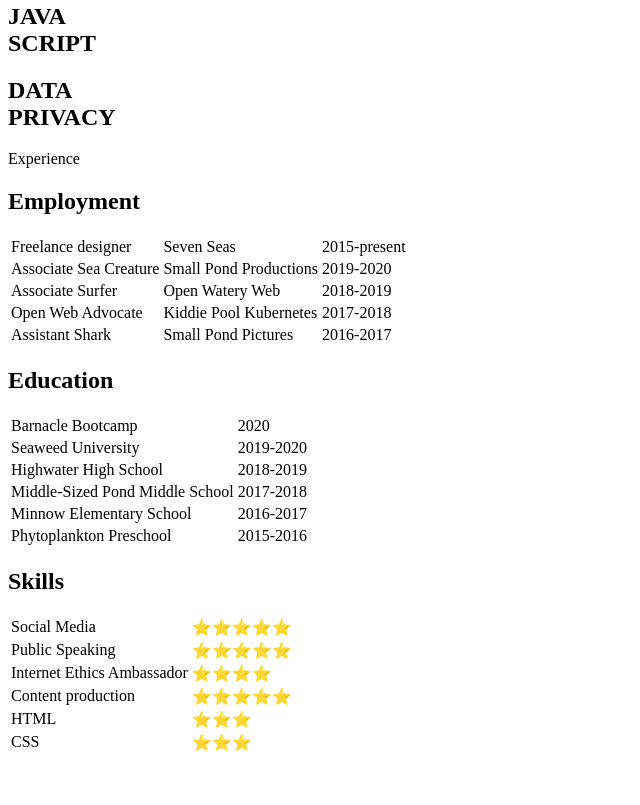
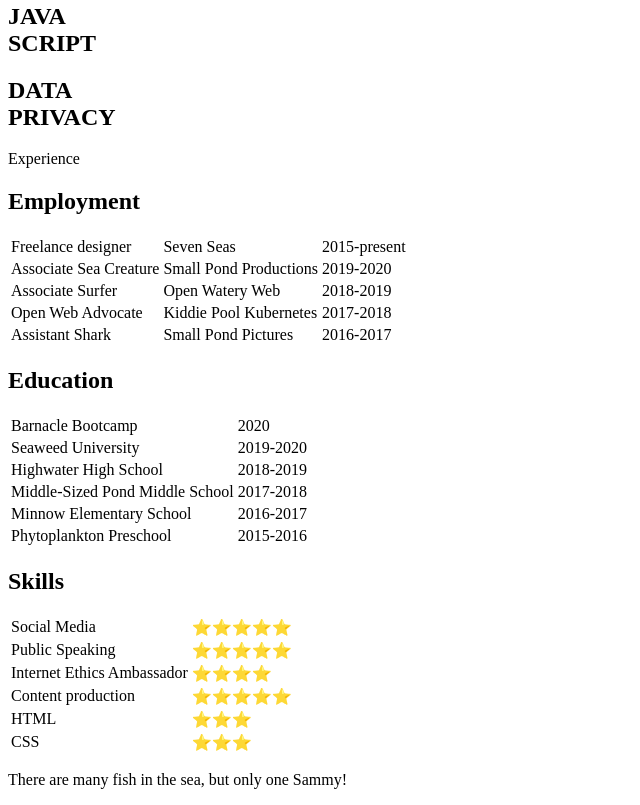
Before and after one commit to ilkerkr/Sammy-Shark, a plain HTML site: page index.html in a window 1280 px wide. Shown: the part 844-1649 px from the top of the page, without its empty margins (0-640 px from the left). Before the commit the page ends 1607 px from the top, so only its background shows below. Drawn offline with Linux system fonts and the light colour scheme.

Commit message:
HTML finish

```diff
--- a/index.html
+++ b/index.html
@@ -155,5 +155,14 @@
         </table>
     </div>
 
+    <div class="section-break">
+
+    </div>
+
+    <div class="column-metin">
+        <p class="metin">There are many fish in the sea, but only one Sammy!
+        </p>
+    </div>
+
 </body>
 </html>
```
